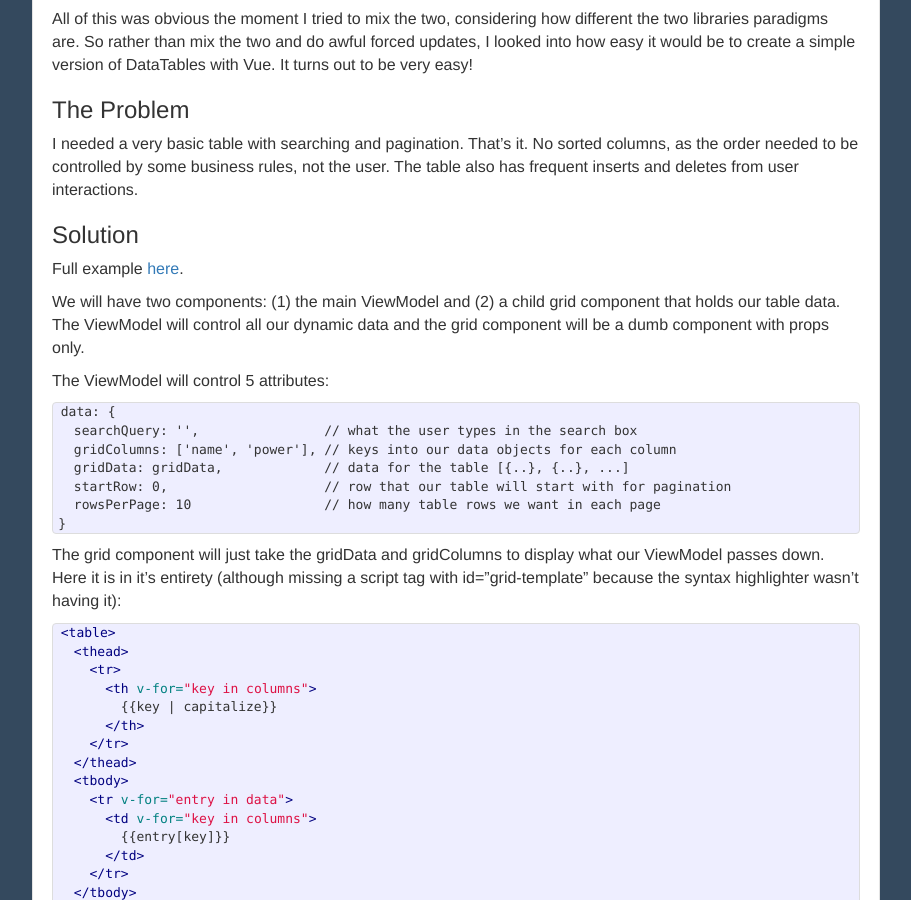
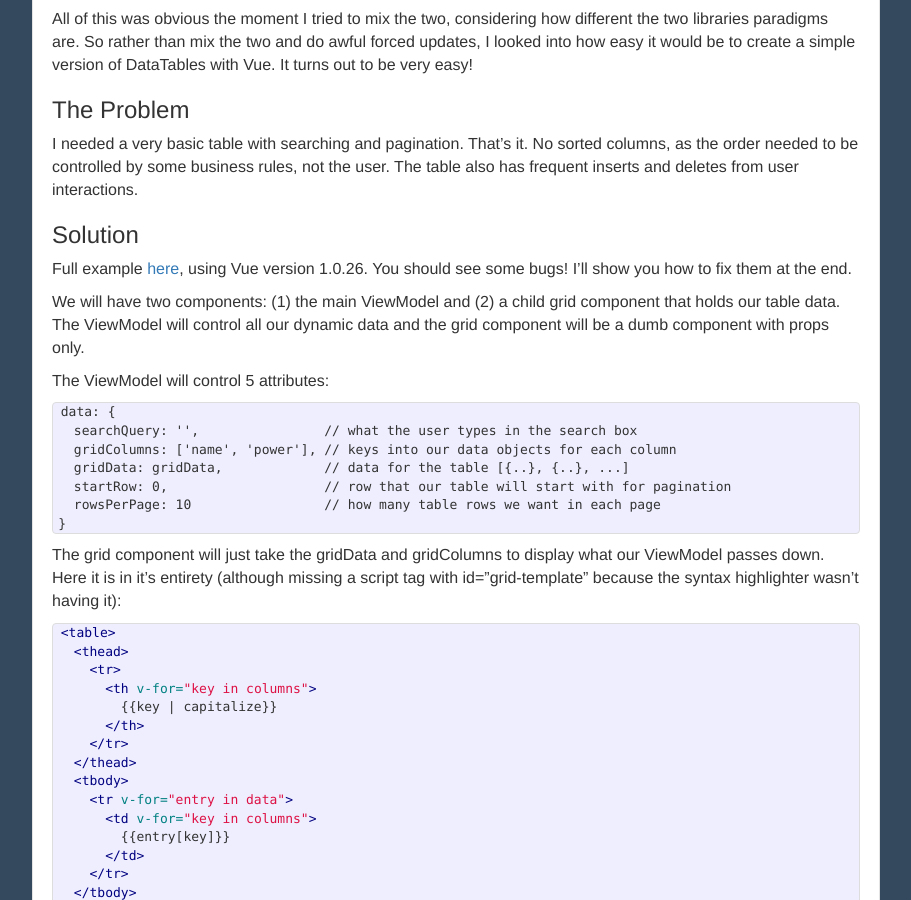
Before and after one commit to ctlevi/ctlevi.github.io, a Jekyll site: the page built from _posts/2016-02-26-vuejs-simple-paginated-table-with-search.markdown, in a window 1280 px wide and 900 px high, scrolled down 491 px. Shown: the whole window, without its empty margins (38-949 px from the left). Built offline with Jekyll 4.4.1, drawn with Linux system fonts in a browser that asks for light colours; nearby versions of some CDN libraries; some web fonts are replaced; comment, search, counter and statistics services are not loaded.

Commit message:
Mention the version of Vue used and that there are bugs in the first example

```diff
--- a/_posts/2016-02-26-vuejs-simple-paginated-table-with-search.markdown
+++ b/_posts/2016-02-26-vuejs-simple-paginated-table-with-search.markdown
@@ -16,9 +16,9 @@ All of this was obvious the moment I tried to mix the two, considering how diffe
 ### The Problem
 I needed a very basic table with searching and pagination. That's it. No sorted columns, as the order needed to be controlled by some business rules, not the user. The table also has frequent inserts and deletes from user interactions.
 
-
 ### Solution
-Full example [here][fiddle-first-example].
+Full example [here][fiddle-first-example], using Vue version 1.0.26. You should see some bugs! I'll show you how
+to fix them at the end.
 
 We will have two components: (1) the main ViewModel and (2) a child grid component that holds our table data. The ViewModel will control all our dynamic data and the grid component will be a dumb component with props only.
 
```
